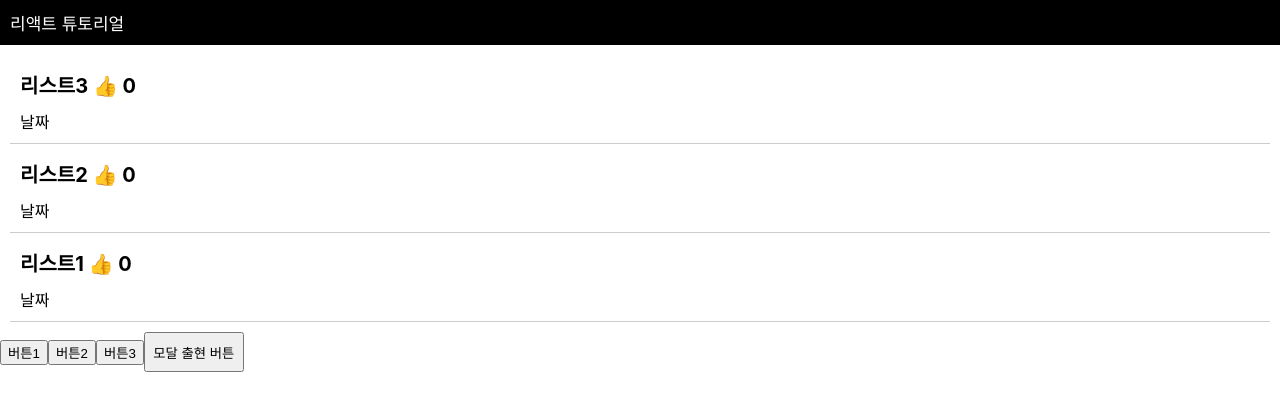
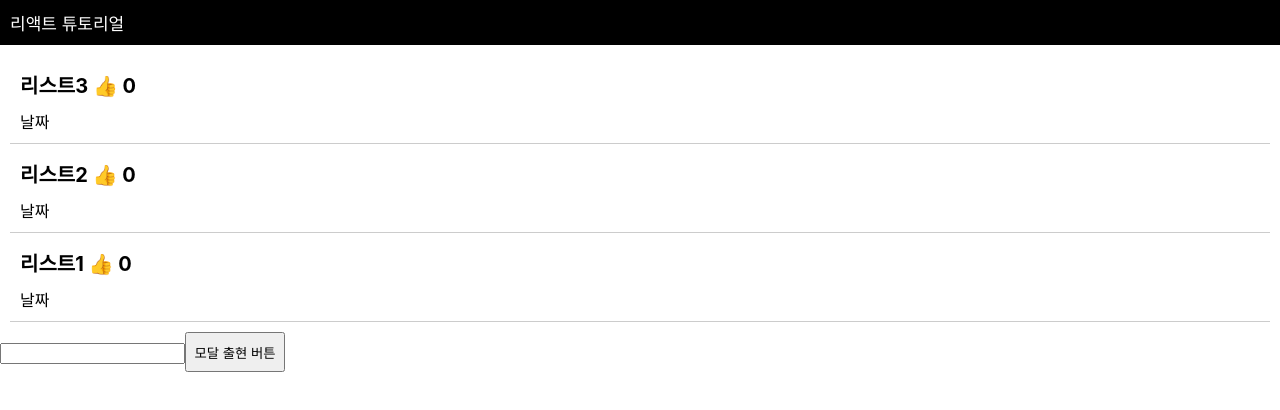
Before and after one commit to VictoryJu/React, a React (Create React App) app: page / in a window 1280 px wide. Shown: the top 410 px of the page. Built offline with nearby package versions, Linux system fonts and the light colour scheme.

Commit message:
React onChange Angular ngModel같은 기능

```diff
--- a/src/App.tsx
+++ b/src/App.tsx
@@ -8,6 +8,7 @@ function App() {
   let [date,setDate] = useState('날짜')
   let [count,setCount] = useState(0);
   let [index, setIndex] = useState(0);
+  let [insertData,setInsertData] = useState('');
 
   function editTitle(){
     let newArray = [...title];
@@ -33,12 +34,9 @@ function App() {
             )
           })
         }
-
       </div>
 
-      <button onClick={()=>{setIndex(0)}}>버튼1</button>
-      <button onClick={()=>{setIndex(1)}}>버튼2</button>
-      <button onClick={()=>{setIndex(2)}}>버튼3</button>
+      <input onChange={(e)=>{ setInsertData(e.target.value) }} />
 
       <button className='modal-btn' onClick={()=>setIsShow(isShow?false:true)}>모달 출현 버튼</button>
 
```
